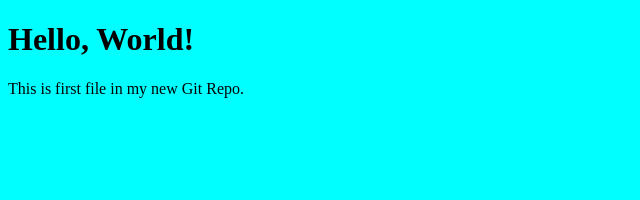
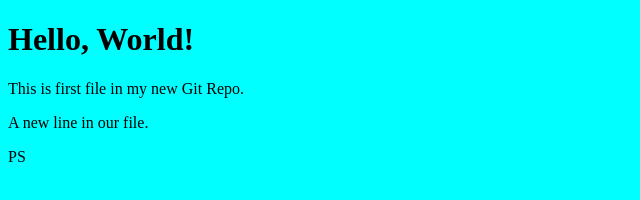
Before and after one commit to Jambulx/hello-world, a plain HTML site: page index.html in a window 1280 px wide. Shown: the whole page, without its empty margins (0-640 px from the left). Drawn offline with Linux system fonts and the light colour scheme.

Commit message:
Updated index.html with a new line

```diff
--- a/index.html
+++ b/index.html
@@ -9,5 +9,7 @@
 <body>
     <h1>Hello, World!</h1>
     <p>This is first file in my new Git Repo.</p>
+    <p>A new line in our file.</p>
+    <p>PS</p>
 </body>
 </html>
```
